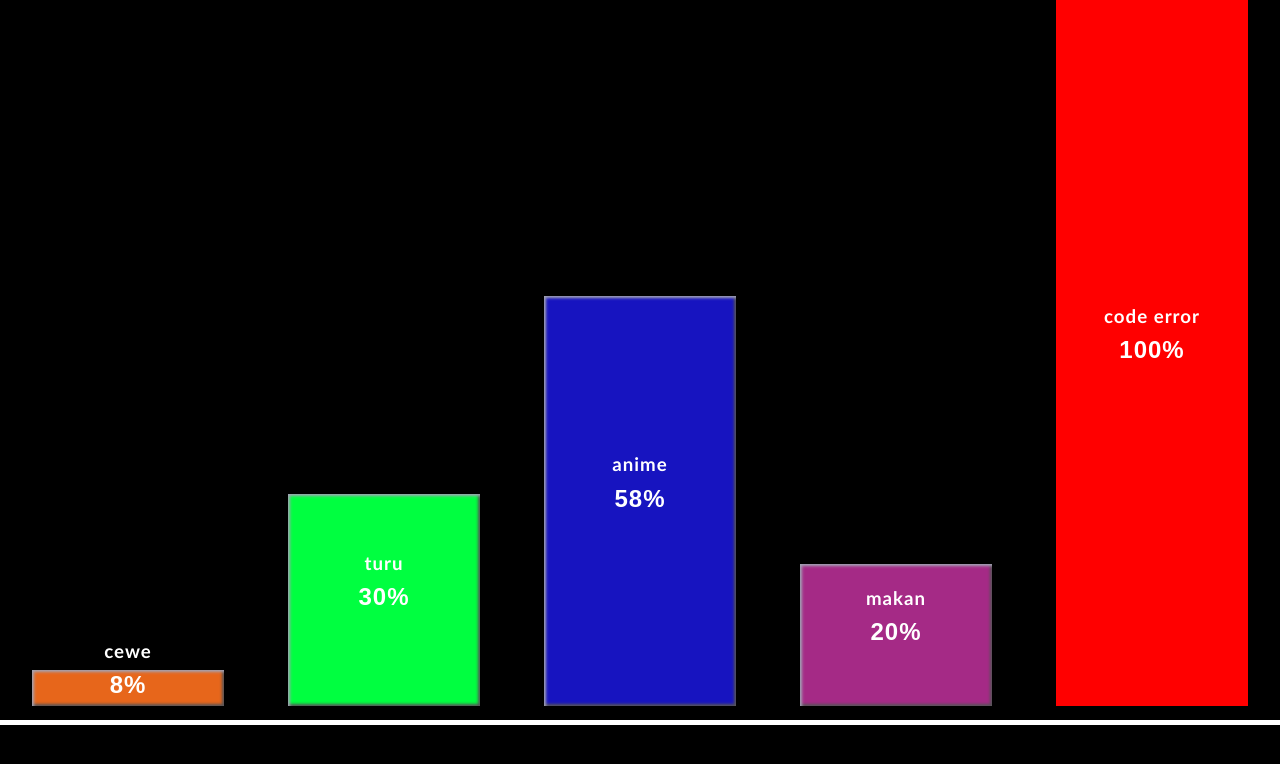
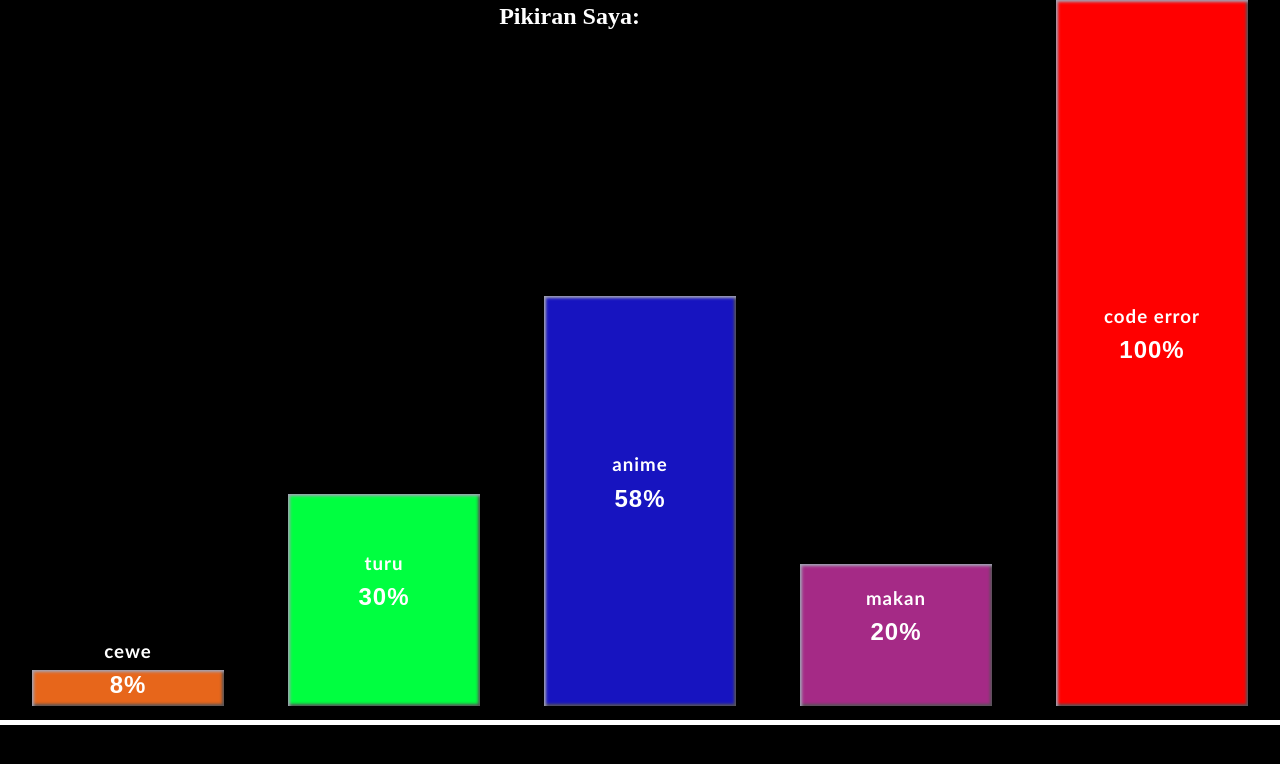
Before and after one commit to sipaling918/Tren-TikTok, a plain HTML site: page HTML/Dipikiran-gw.html in a window 1280 px wide. Drawn offline with Linux system fonts and the light colour scheme.

Commit message:
kelupaan sesuatu hehe

```diff
--- a/CSS/Dipikiran-gw.css
+++ b/CSS/Dipikiran-gw.css
@@ -12,6 +12,12 @@ body {
     background-color: transparent;
     border-bottom: 5px solid;
     list-style-type: none;
+}
+
+.parent h2 {
+    margin-top: 3px;
+    position: absolute;
+    left: 39%;
 }
 
 .parent-li {
@@ -164,6 +170,7 @@ body {
 
 .parent .parent-li li .span-5 {
     background-color: rgb(255, 0, 0);
+    box-shadow: inset 2px 2px 3px #a2a3b4, inset -2px -2px 3px #545255;
     width: 100%;
     height: 100%;
     animation: span-5 4s;
--- a/HTML/Dipikiran-gw.html
+++ b/HTML/Dipikiran-gw.html
@@ -11,6 +11,7 @@
 
 <body>
     <div class="parent">
+        <h2>Pikiran Saya:</h2>
         <div class="parent-li">
             <li>
                 <span class="span-1">
```
